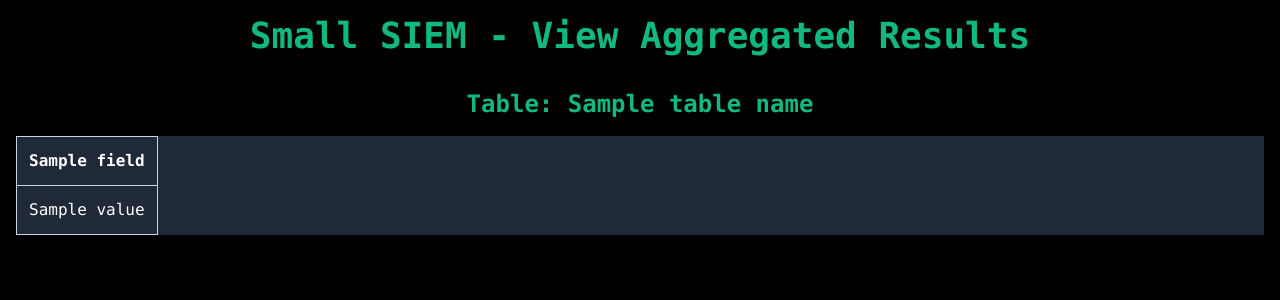
After one commit to ThomasNJordan/SmallSIEM, a Flask app: template SmallSIEM/templates/display_aggregated_records.html in a window 1280 px wide. The commit adds this page. Shown: the top 300 px of the page. Run offline with Flask 3, Linux system fonts and the light colour scheme; the template is opened without the code that fills it: most values are stand-ins (such as "Sample title", 1, 10 or a date in 2020).

Commit message:
finished aggregated results

```diff
--- a/SmallSIEM/app.py
+++ b/SmallSIEM/app.py
@@ -120,14 +120,17 @@ def generate_report_html():
     generate_report(table_name, output_name)
     return f"Report '{table_name}_report.csv' generated successfully."
 
-# Add route for performing aggregation/group-by
 @app.route('/perform_aggregation', methods=['POST'])
 def perform_aggregation_html():
-    operation = request.form['operation']
-    table_name = request.form['table_name']
-    value = request.form['value']
-    perform_aggregation(operation, table_name, value)
-    return "Aggregation performed successfully."
+    try:
+        table_name = request.form['table_name']
+        value = request.form['value']
+        records = perform_aggregation(table_name, value)
+        return render_template('display_aggregated_records.html', table_name=table_name, records=records)
+
+    except Exception as e:
+        print(f"Exception: {e}")
+        return "An error occurred while performing aggregation."
 
 # Add route for using subqueries
 @app.route('/use_subquery', methods=['GET'])
--- /dev/null
+++ b/SmallSIEM/templates/display_aggregated_records.html
@@ -0,0 +1,84 @@
+<!DOCTYPE html>
+<html lang="en">
+<head>
+    <meta charset="UTF-8">
+    <meta http-equiv="X-UA-Compatible" content="IE=edge">
+    <meta name="viewport" content="width=device-width, initial-scale=1.0">
+    <title>Small SIEM - View Aggrevated Results</title>
+    <link href="https://cdn.jsdelivr.net/npm/tailwindcss@2.2.19/dist/tailwind.min.css" rel="stylesheet">
+    <style>
+        /* Custom styles to match the second HTML structure */
+        body {
+            background-color: #000;
+            color: #0F9D58;
+            font-family: "Roboto Mono", monospace;
+        }
+        .container {
+            margin-left: auto;
+            margin-right: auto;
+            padding: 1rem;
+            text-align: center;
+        }
+        .text-4xl {
+            font-size: 2.25rem;
+            line-height: 2.5rem;
+            font-weight: 700;
+            margin-bottom: 2rem;
+        }
+        .text-2xl {
+            font-size: 1.5rem;
+            line-height: 2rem;
+            font-weight: 700;
+            margin-bottom: 1rem;
+        }
+        .table-auto {
+            display: block;
+            width: 100%;
+            overflow-x: auto;
+            border-collapse: collapse;
+            border-spacing: 0;
+            margin-top: 1rem;
+            background-color: #1F2937;
+            color: #FFF;
+        }
+        .table-auto th,
+        .table-auto td {
+            padding: 0.75rem;
+            text-align: left;
+            border: 1px solid #CBD5E0;
+        }
+    </style>
+</head>
+<body class="bg-black text-green-500 font-mono">
+
+<div class="container mx-auto p-4 text-center">
+    <h1 class="text-4xl font-bold mb-8">Small SIEM - View Aggregated Results</h1>
+
+    <div class="mt-4">
+        <h2 class="text-2xl font-bold mb-4">Table: {{ table_name }}</h2>
+
+        <!-- Display Records in a Table -->
+        <table class="table-auto mx-auto mt-4 bg-gray-800 text-white">
+            <thead>
+                <tr>
+                    <!-- Assuming the fields in your records are consistent, use the keys of the first record as column headers -->
+                    {% for field, value in records[0].items() %}
+                        <th class="border px-4 py-2">{{ field }}</th>
+                    {% endfor %}
+                </tr>
+            </thead>
+            <tbody>
+                {% for record in records %}
+                    <tr>
+                        {% for field, value in record.items() %}
+                            <td class="border px-4 py-2">{{ value }}</td>
+                        {% endfor %}
+                    </tr>
+                {% endfor %}
+            </tbody>
+        </table>
+    </div>
+</div>
+
+</body>
+</html>
--- a/SmallSIEM/templates/display_records.html
+++ b/SmallSIEM/templates/display_records.html
@@ -4,7 +4,7 @@
     <meta charset="UTF-8">
     <meta http-equiv="X-UA-Compatible" content="IE=edge">
     <meta name="viewport" content="width=device-width, initial-scale=1.0">
-    <title>SmallSIEM - Display Records</title>
+    <title>Hacker's Dashboard - Display Records</title>
     <link href="https://cdn.jsdelivr.net/npm/tailwindcss@2.2.19/dist/tailwind.min.css" rel="stylesheet">
 </head>
 <body class="bg-black text-green-500 font-mono">
--- a/SmallSIEM/templates/index.html
+++ b/SmallSIEM/templates/index.html
@@ -163,10 +163,6 @@
         <form action="/perform_aggregation" method="post" class="bg-gray-800 p-6 rounded-md">
             <h2 class="text-2xl font-bold mb-4">Perform Aggregation/Group-by:</h2>
             <div class="mb-4">
-                <label for="operation">Operation:</label>
-                <input type="text" name="operation" required class="border border-green-500 px-2 py-1">
-            </div>
-            <div class="mb-4">
                 <label for="table_name">Table Name:</label>
                 <input type="text" name="table_name" required class="border border-green-500 px-2 py-1">
             </div>
```
Also changed, not shown: SmallSIEM/query.py (+6 -7 lines).
